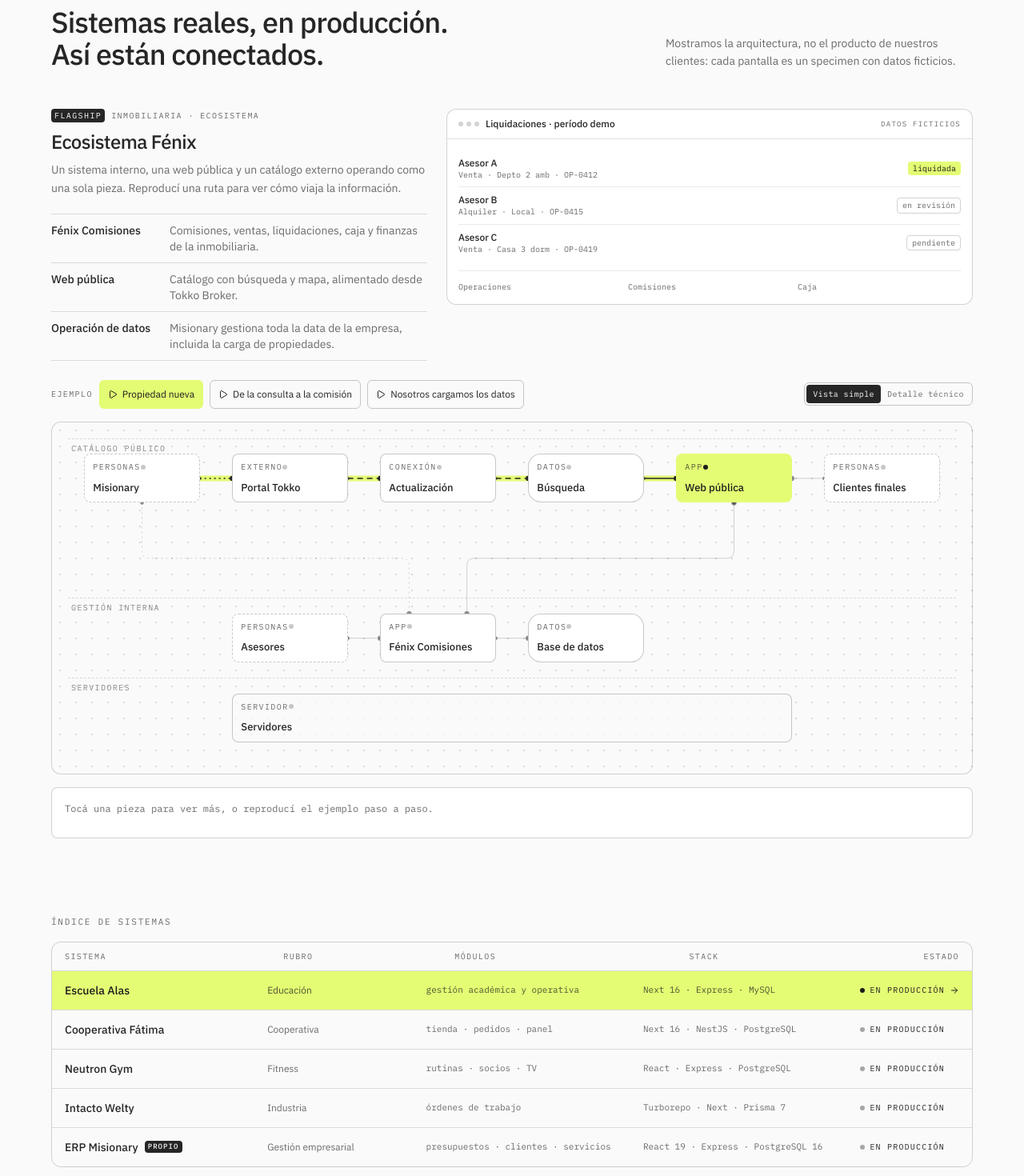
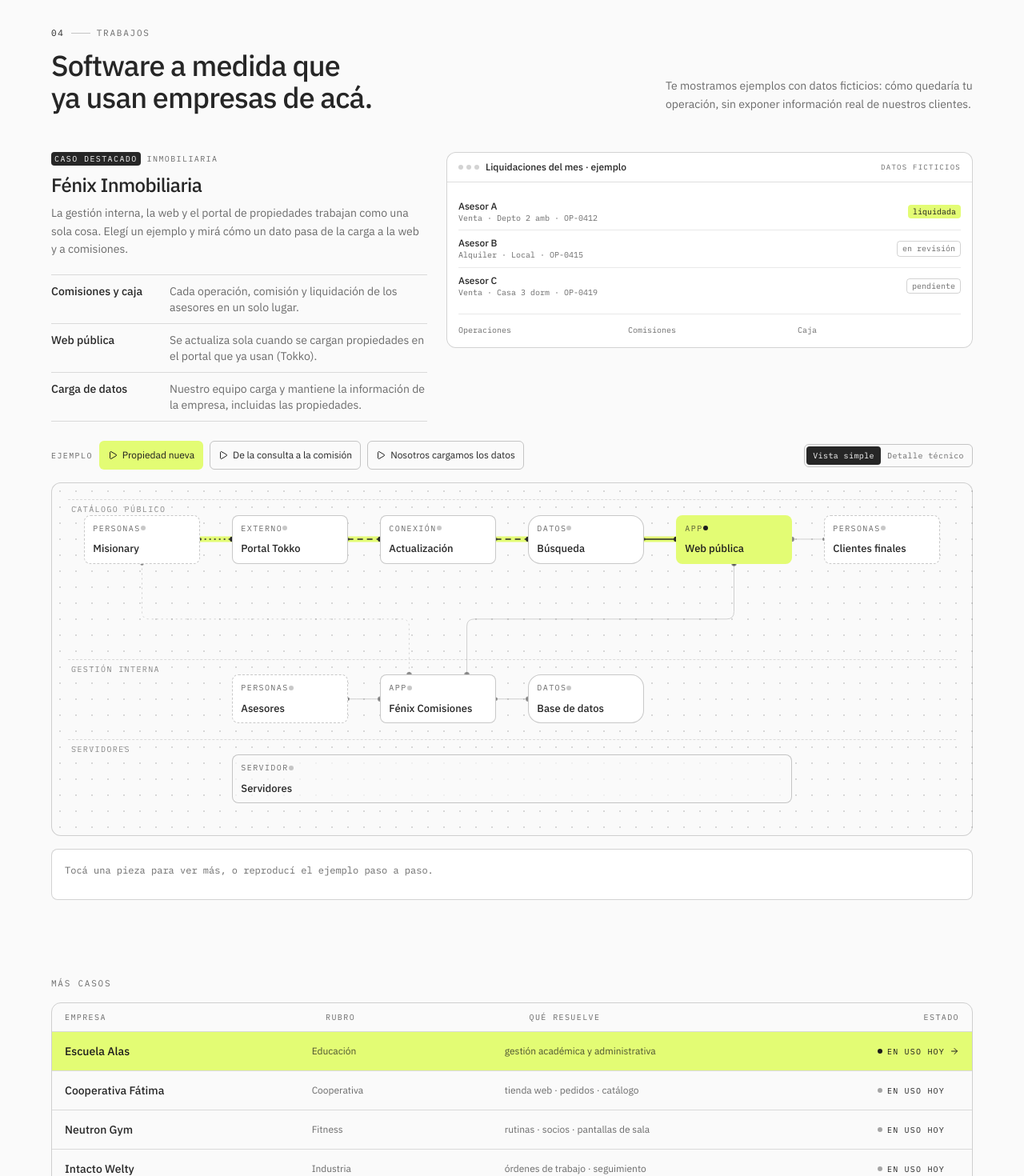
Before and after one commit to guidohalley/misionary-sistemas, a Next.js app: page / in a window 1280 px wide. Shown: the part 1100-2570 px from the top of the page at 80% size. Built offline with nearby package versions, Linux system fonts and the light colour scheme.

Commit message:
feat(copy): humanizar hero y sección trabajos
Co-authored-by: Guido Halley <guidohalley@users.noreply.github.com>

```diff
--- a/components/sections/hero.tsx
+++ b/components/sections/hero.tsx
@@ -12,9 +12,9 @@ export function Hero() {
           <p className="mb-6 flex flex-wrap items-center gap-2 font-mono text-[11px] uppercase tracking-[0.16em] text-muted-foreground">
             <span className="inline-flex items-center gap-1.5 rounded bg-lime px-1.5 py-0.5 text-lime-foreground">
               <span className="size-1.5 rounded-full bg-lime-foreground" />
-              en producción
+              Posadas, Misiones
             </span>
-            ar-northeast-1 / posadas
+            Sistemas para empresas de la región
           </p>
 
           <h1 className="mb-5 text-balance text-4xl font-medium leading-[1.05] tracking-tight sm:text-5xl lg:text-[3.6rem]">
@@ -24,8 +24,8 @@ export function Hero() {
           </h1>
 
           <p className="mb-8 max-w-md text-base leading-relaxed text-muted-foreground sm:text-lg">
-            Dejá las planillas y el WhatsApp como sistema. Diseñamos, construimos y operamos
-            software propio que se integra con las herramientas que ya usás.
+            Dejá las planillas y el WhatsApp como sistema. Diseñamos, construimos y acompañamos el
+            software de tu empresa: todo en un solo lugar y conectado con lo que ya usás.
           </p>
 
           <div className="flex w-full flex-col gap-3 sm:w-auto sm:flex-row">
@@ -41,7 +41,7 @@ export function Hero() {
               size="lg"
               className="min-h-11 w-full border-foreground/25 bg-transparent touch-manipulation sm:w-auto"
             >
-              <a href="#trabajos">Ver sistemas</a>
+              <a href="#trabajos">Ver casos reales</a>
             </Button>
           </div>
         </div>
--- a/components/sections/systems-index.tsx
+++ b/components/sections/systems-index.tsx
@@ -23,43 +23,43 @@ const ROWS: Row[] = [
     nombre: "Escuela Alas",
     rubro: "Educación",
     tipo: "sistema",
-    modulos: "gestión académica y operativa",
+    modulos: "gestión académica y administrativa",
     stack: "Next 16 · Express · MySQL",
-    resumen: "Software escolar hecho a medida para la gestión académica y operativa de la escuela.",
+    resumen: "La gestión académica y administrativa de la escuela, en un solo lugar y hecha a su medida.",
   },
   {
     slug: "cooperativa-fatima",
     nombre: "Cooperativa Fátima",
     rubro: "Cooperativa",
     tipo: "sistema",
-    modulos: "tienda · pedidos · panel",
+    modulos: "tienda web · pedidos · catálogo",
     stack: "Next 16 · NestJS · PostgreSQL",
-    resumen: "Tienda web, pedidos y panel de gestión sobre una misma API, con media servida por CDN.",
+    resumen: "Los clientes compran en la tienda web y la cooperativa gestiona pedidos y catálogo desde su panel.",
   },
   {
     slug: "neutron-gym",
     nombre: "Neutron Gym",
     rubro: "Fitness",
     tipo: "sistema",
-    modulos: "rutinas · socios · TV",
+    modulos: "rutinas · socios · pantallas de sala",
     stack: "React · Express · PostgreSQL",
-    resumen: "Rutinas y socios en un panel, y pantallas de sala que reproducen cada ejercicio en video.",
+    resumen: "El gimnasio arma rutinas y administra socios; las pantallas de la sala muestran cada ejercicio en video.",
   },
   {
     slug: "intacto-welty",
     nombre: "Intacto Welty",
     rubro: "Industria",
     tipo: "sistema",
-    modulos: "órdenes de trabajo",
+    modulos: "órdenes de trabajo · seguimiento",
     stack: "Turborepo · Next · Prisma 7",
-    resumen: "Órdenes de trabajo y su seguimiento, en un monorepo con apps dedicadas.",
+    resumen: "Las órdenes de trabajo de planta y su seguimiento, desde que se abren hasta que se cierran.",
   },
   {
     slug: "erp-misionary",
     nombre: "ERP Misionary",
     rubro: "Gestión empresarial",
     tipo: "propio",
-    modulos: "presupuestos · clientes · servicios",
+    modulos: "presupuestos · clientes · proveedores",
     stack: "React 19 · Express · PostgreSQL 16",
     resumen: "Nuestro propio sistema de gestión: presupuestos, clientes, proveedores, servicios y productos.",
   },
@@ -73,11 +73,10 @@ export function SystemsIndex() {
   return (
     <div className="flex flex-col gap-6">
       <div className="overflow-hidden rounded-xl border-[0.5px] border-foreground/20">
-        <div className="hidden grid-cols-[1.3fr_1fr_1.4fr_1.4fr_auto] gap-4 border-b-[0.5px] border-foreground/15 px-4 py-2.5 font-mono text-[10px] uppercase tracking-[0.14em] text-muted-foreground md:grid">
-          <span>Sistema</span>
+        <div className="hidden grid-cols-[1.3fr_1fr_2fr_auto] gap-4 border-b-[0.5px] border-foreground/15 px-4 py-2.5 font-mono text-[10px] uppercase tracking-[0.14em] text-muted-foreground md:grid">
+          <span>Empresa</span>
           <span>Rubro</span>
-          <span>Módulos</span>
-          <span>Stack</span>
+          <span>Qué resuelve</span>
           <span>Estado</span>
         </div>
         <ul role="tablist" aria-label="Sistemas" className="divide-y-[0.5px] divide-foreground/15">
@@ -92,7 +91,7 @@ export function SystemsIndex() {
                   aria-controls="system-panel"
                   onClick={() => setSelected(r.slug)}
                   className={cn(
-                    "grid w-full grid-cols-[1fr_auto] items-center gap-x-4 gap-y-1 px-4 py-3.5 text-left transition-colors touch-manipulation md:grid-cols-[1.3fr_1fr_1.4fr_1.4fr_auto]",
+                    "grid w-full grid-cols-[1fr_auto] items-center gap-x-4 gap-y-1 px-4 py-3.5 text-left transition-colors touch-manipulation md:grid-cols-[1.3fr_1fr_2fr_auto]",
                     on ? "bg-lime text-lime-foreground" : "hover:bg-foreground/[0.03]"
                   )}
                 >
@@ -105,22 +104,19 @@ export function SystemsIndex() {
                           on ? "bg-lime-foreground text-lime" : "bg-foreground text-background"
                         )}
                       >
-                        propio
+                        nuestro
                       </span>
                     )}
                   </span>
                   <span className={cn("text-xs md:order-none", on ? "text-lime-foreground/75" : "text-muted-foreground")}>
                     {r.rubro}
                   </span>
-                  <span className={cn("hidden font-mono text-[11px] md:block", on ? "text-lime-foreground/75" : "text-muted-foreground")}>
+                  <span className={cn("col-span-2 text-xs md:col-span-1", on ? "text-lime-foreground/75" : "text-muted-foreground")}>
                     {r.modulos}
-                  </span>
-                  <span className={cn("col-span-2 font-mono text-[11px] md:col-span-1", on ? "text-lime-foreground/75" : "text-muted-foreground")}>
-                    {r.stack}
                   </span>
                   <span className="hidden items-center gap-1.5 font-mono text-[10px] uppercase tracking-[0.12em] md:inline-flex">
                     <span className={cn("size-1.5 rounded-full", on ? "bg-lime-foreground" : "bg-foreground/40")} />
-                    en producción
+                    en uso hoy
                     <ArrowRight size={12} className={on ? "opacity-100" : "opacity-0"} />
                   </span>
                 </button>
@@ -134,10 +130,14 @@ export function SystemsIndex() {
         <div className="grid gap-6 md:grid-cols-2 md:items-start">
           <div>
             <p className="font-mono text-[10px] uppercase tracking-[0.14em] text-muted-foreground">
-              {row.tipo === "propio" ? "Misionary · propio" : row.rubro}
+              {row.tipo === "propio" ? "Sistema propio de Misionary" : row.rubro}
             </p>
             <h3 className="mt-1 text-xl font-medium tracking-tight">{row.nombre}</h3>
             <p className="mt-2 max-w-md text-sm leading-relaxed text-muted-foreground">{row.resumen}</p>
+            <p className="mt-3 font-mono text-[11px] text-muted-foreground">
+              <span className="text-foreground/60">Detalle técnico: </span>
+              {row.stack}
+            </p>
           </div>
           <Specimen />
         </div>
--- a/components/sections/trabajos.tsx
+++ b/components/sections/trabajos.tsx
@@ -6,9 +6,9 @@ import { SectionHeader } from "./section-header"
 import { SystemsIndex } from "./systems-index"
 
 const FENIX_PIEZAS = [
-  { t: "Fénix Comisiones", d: "Comisiones, ventas, liquidaciones, caja y finanzas de la inmobiliaria." },
-  { t: "Web pública", d: "Catálogo con búsqueda y mapa, alimentado desde Tokko Broker." },
-  { t: "Operación de datos", d: "Misionary gestiona toda la data de la empresa, incluida la carga de propiedades." },
+  { t: "Comisiones y caja", d: "Cada operación, comisión y liquidación de los asesores en un solo lugar." },
+  { t: "Web pública", d: "Se actualiza sola cuando se cargan propiedades en el portal que ya usan (Tokko)." },
+  { t: "Carga de datos", d: "Nuestro equipo carga y mantiene la información de la empresa, incluidas las propiedades." },
 ]
 
 export function Trabajos() {
@@ -20,21 +20,21 @@ export function Trabajos() {
         <SectionHeader
           index="04"
           label="Trabajos"
-          title="Sistemas reales, en producción. Así están conectados."
-          description="Mostramos la arquitectura, no el producto de nuestros clientes: cada pantalla es un specimen con datos ficticios."
+          title="Software a medida que ya usan empresas de acá."
+          description="Te mostramos ejemplos con datos ficticios: cómo quedaría tu operación, sin exponer información real de nuestros clientes."
         />
 
         <article className="mb-16 md:mb-24">
           <div className="mb-6 grid gap-6 md:grid-cols-[minmax(0,5fr)_minmax(0,7fr)] md:items-start">
             <div>
               <p className="mb-2 flex items-center gap-2 font-mono text-[10px] uppercase tracking-[0.14em] text-muted-foreground">
-                <span className="rounded bg-foreground px-1 py-px text-background">flagship</span>
-                inmobiliaria · ecosistema
+                <span className="rounded bg-foreground px-1 py-px text-background">caso destacado</span>
+                inmobiliaria
               </p>
-              <h3 className="text-2xl font-medium tracking-tight">Ecosistema Fénix</h3>
+              <h3 className="text-2xl font-medium tracking-tight">Fénix Inmobiliaria</h3>
               <p className="mt-2 text-sm leading-relaxed text-muted-foreground">
-                Un sistema interno, una web pública y un catálogo externo operando como una sola
-                pieza. Reproducí una ruta para ver cómo viaja la información.
+                La gestión interna, la web y el portal de propiedades trabajan como una sola cosa.
+                Elegí un ejemplo y mirá cómo un dato pasa de la carga a la web y a comisiones.
               </p>
               <ul className="mt-5 divide-y-[0.5px] divide-foreground/15 border-y-[0.5px] border-foreground/15">
                 {FENIX_PIEZAS.map((p) => (
@@ -52,7 +52,7 @@ export function Trabajos() {
 
         <div className="mb-16 md:mb-24">
           <p className="mb-4 font-mono text-[11px] uppercase tracking-[0.16em] text-muted-foreground">
-            Índice de sistemas
+            Más casos
           </p>
           <SystemsIndex />
         </div>
@@ -63,7 +63,7 @@ export function Trabajos() {
               Sitios y presencia web
             </p>
             <p className="hidden text-xs text-muted-foreground sm:block">
-              Sitios institucionales y landings, no sistemas de gestión.
+              Sitios institucionales y landings que diseñamos y mantenemos.
             </p>
           </div>
           <ul className="grid grid-cols-2 gap-px overflow-hidden rounded-xl border-[0.5px] border-foreground/15 bg-foreground/10 sm:grid-cols-5">
--- a/components/specimens/specimens.tsx
+++ b/components/specimens/specimens.tsx
@@ -72,7 +72,7 @@ function Rows({ rows }: { rows: { a: string; b: string; c: string; on?: boolean
 
 export function FenixSpecimen() {
   return (
-    <Frame title="Liquidaciones · período demo">
+    <Frame title="Liquidaciones del mes · ejemplo">
       <Rows
         rows={[
           { a: "Asesor A", b: "Venta · Depto 2 amb · OP-0412", c: "liquidada", on: true },
```
